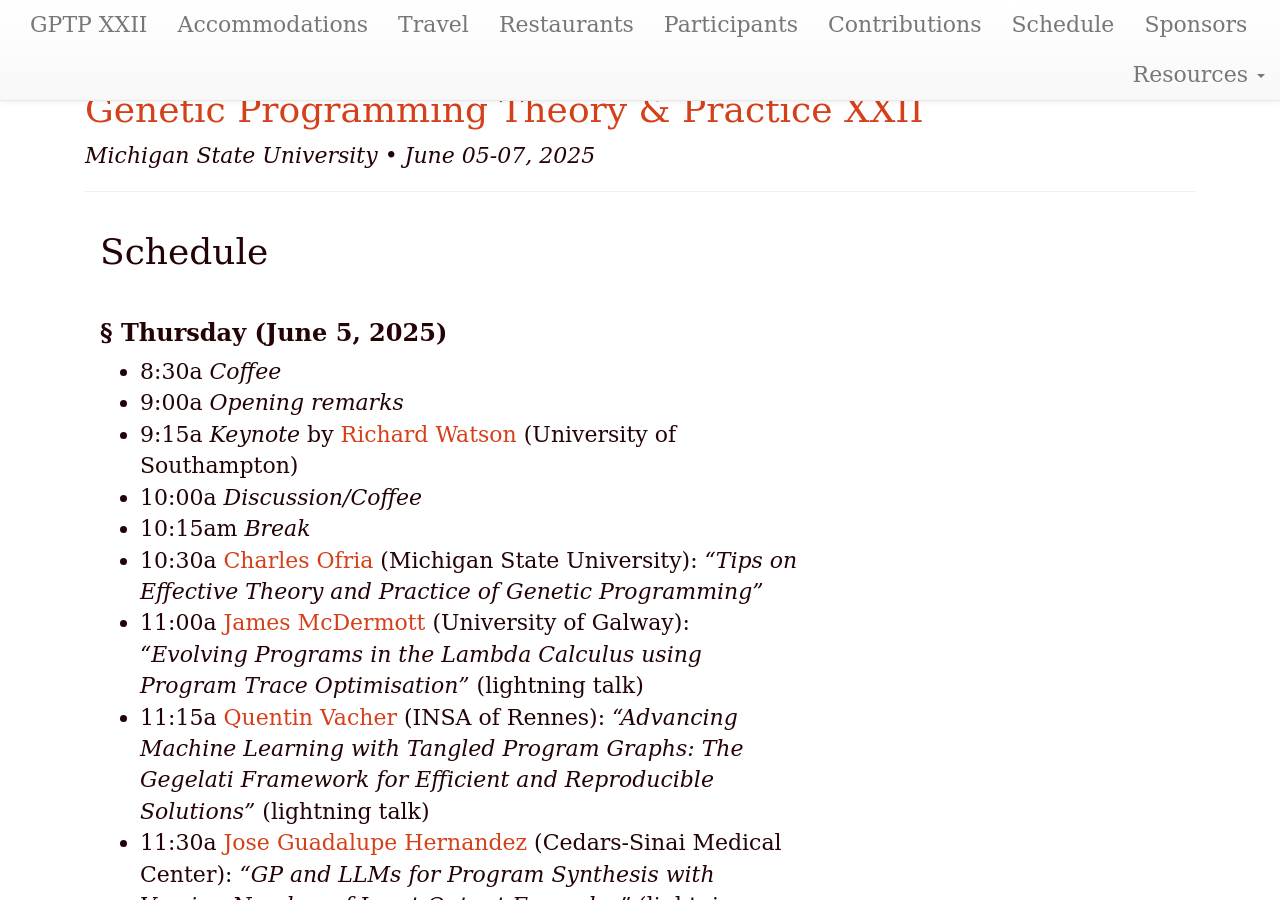
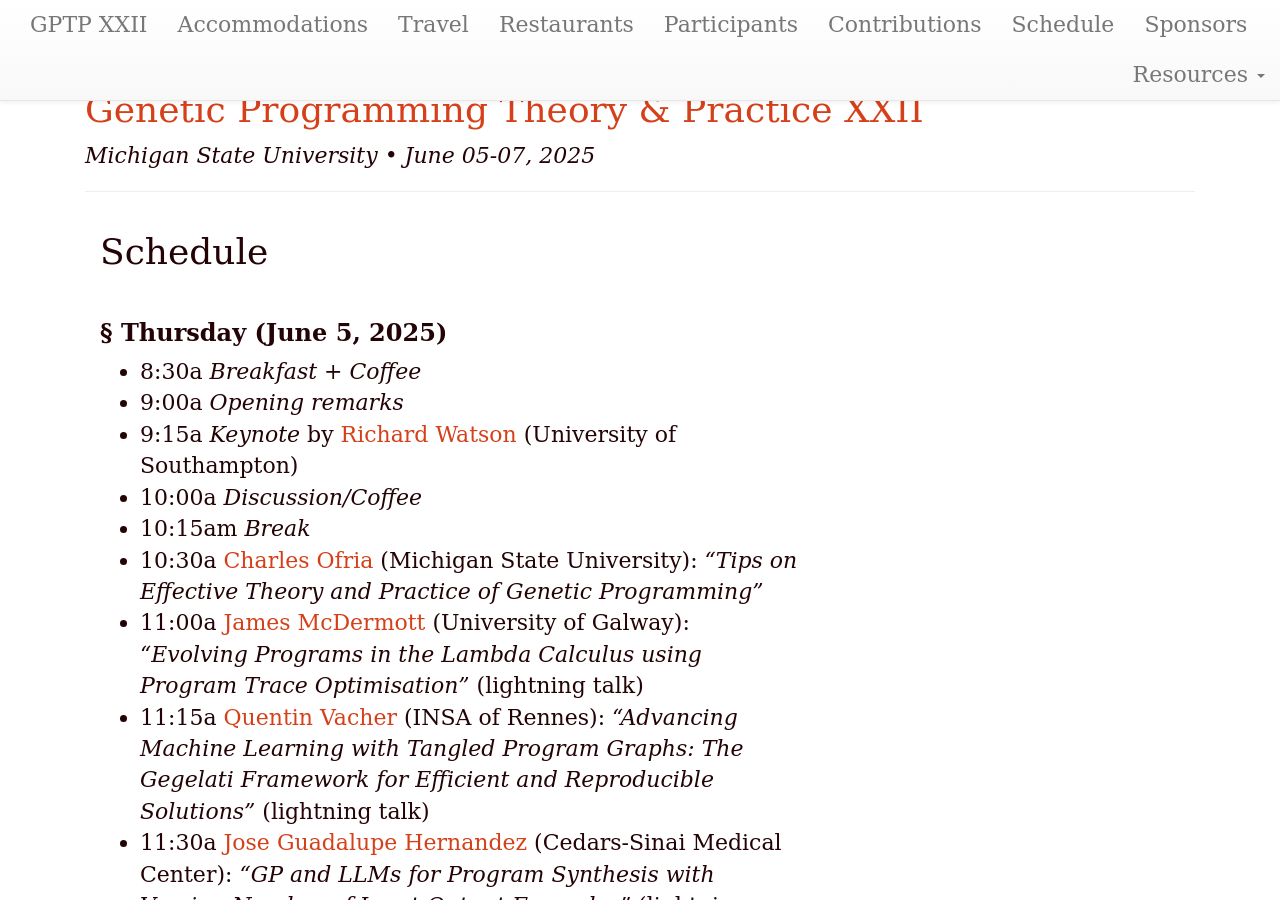
Before and after one commit to GPTP-workshop/gptp-workshop.github.io, a Jekyll site: the page built from schedule.md, in a window 1280 px wide and 900 px high. Built offline with Jekyll 4.4.1, drawn with Linux system fonts in a browser that asks for light colours; our own code applies the rules of GitHub Pages for plain Markdown files; some of the changed text lies outside the part shown.

Commit message:
Add breakfast to schedule

```diff
--- a/schedule.md
+++ b/schedule.md
@@ -7,7 +7,7 @@ year: 2025
 
 ### Thursday (June 5, 2025)
 
-- 8:30a _Coffee_
+- 8:30a _Breakfast + Coffee_
 - 9:00a _Opening remarks_
 - 9:15a _Keynote_ by [Richard Watson](https://www.richardawatson.com/) (University of Southampton)
 - 10:00a _Discussion/Coffee_
@@ -30,7 +30,7 @@ year: 2025
 
 ### Friday (June 6, 2025)
 
-- 8:30a _Coffee_
+- 8:30a _Breakfast + Coffee_
 - 9:00a _Keynote_ by [Chris Adami](https://adami.natsci.msu.edu/): _"How evolution creates complexity: From viruses to brains"_
 - 10:00a _Discussion/Coffee_
 - 10:15am _Break_
@@ -52,7 +52,7 @@ year: 2025
 
 ### Saturday (June 7, 2025)
 
-- 8:30a _Coffee_
+- 8:30a _Breakfast + Coffee_
 - 9:00a _Keynote_ by Shubho Sengupta
 - 10:00a _Discussion/Coffee_
 - 10:30a [Stuart Card](http://www.critical.com/): _"The Needs of the Few — Information Theory Aided Ensemble Selection for Robustly Generalizing Causal Models"_
```
